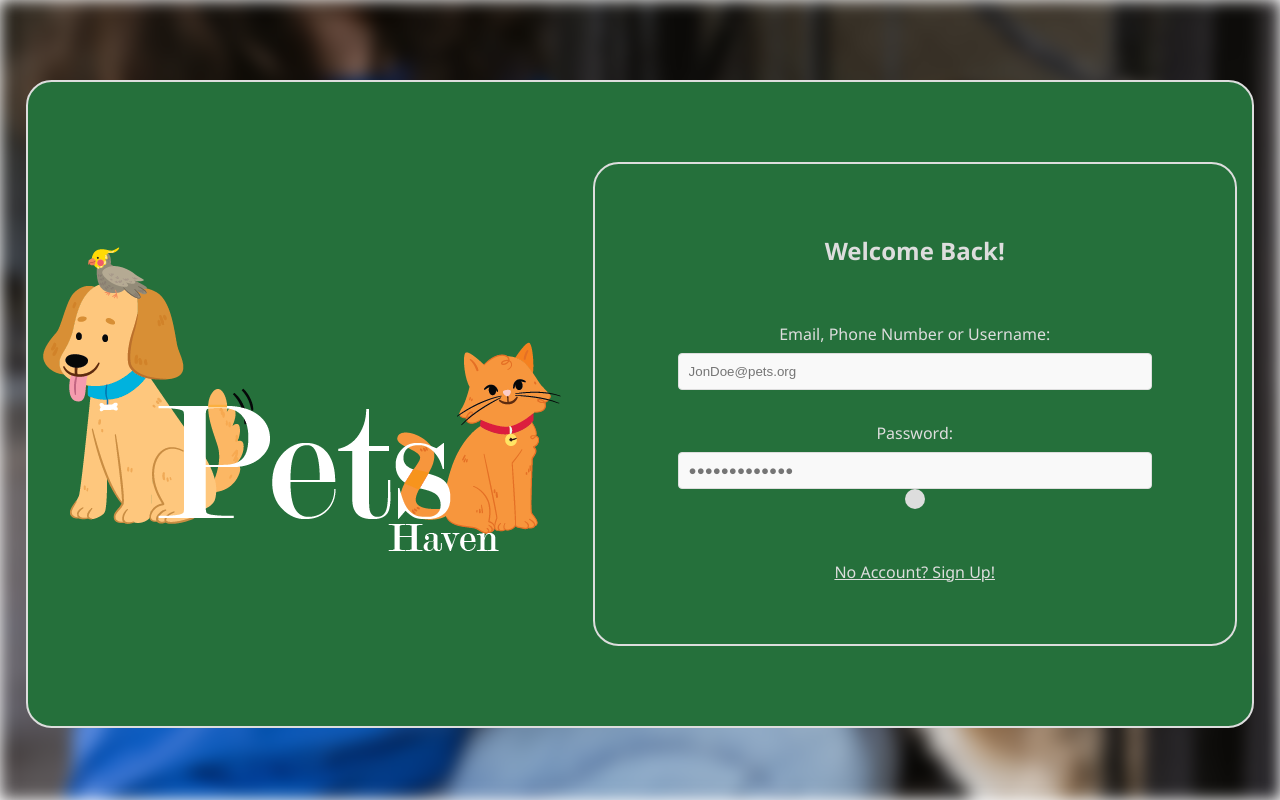
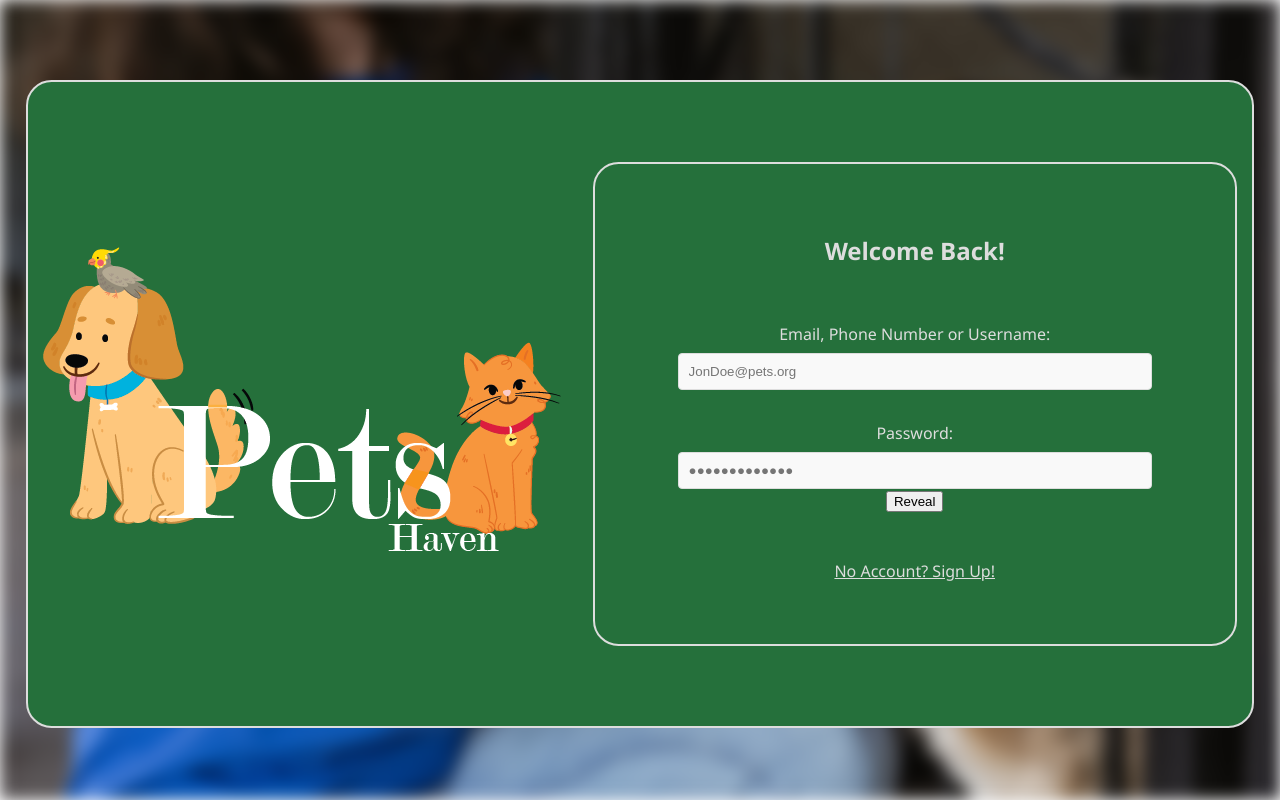
Before and after one commit to Raed-Bourouis/Pets-Projet-Web, a PHP site: page /sign-in.html in a window 1280 px wide. Run offline with PHP 8.4, Linux system fonts and the light colour scheme.

Commit message:
modified

```diff
--- a/sign-in.css
+++ b/sign-in.css
@@ -82,18 +82,3 @@ input{
     border-radius: 4px;
     background-color: #f9f9f9;
 }
-
-.password-toggle {
-    /* Style the button visually (optional) */
-    width: 20px;
-    height: 20px;
-    background-color: #ddd;
-    border: none;
-    border-radius: 50%;
-    cursor: pointer;
-    transition: background-color 0.3s ease;
-  }
-
-  .password-toggle:hover {
-    background-color: #ccc;
-  }
--- a/sign-in.html
+++ b/sign-in.html
@@ -31,7 +31,7 @@
                     <div class="form-group">
                         <label for="password">Password:</label>
                         <input style="margin-top: 1vh;" type="password" id="password" name="password" placeholder="●●●●●●●●●●●●●" required>
-                        <button id="revealpswrd" class="password-toggle"></button>
+                        <button id="revealpswrd">Reveal</button>
 
                     </div>
                     <div class="form-group">
--- a/sign-in.js
+++ b/sign-in.js
@@ -1,13 +1,12 @@
   const passwordInput = document.getElementById('password');
-  const toggleButton = document.querySelector('.password-toggle');
+  const toggleButton = document.querySelector('#revealpswrd');
 
-  toggleButton.addEventListener('click', function() {
-    // Toggle between password and text type for the input field
+  function showpassword() {
     if (passwordInput.type === "password") {
       passwordInput.type = "text";
-      toggleButton.classList.add('show-password'); // Add a class for styling when revealed (optional)
     } else {
       passwordInput.type = "password";
-      toggleButton.classList.remove('show-password'); // Remove the class when masked (optional)
     }
-  });
+  }
+
+  toggleButton.addEventListener('click', showpassword() );
```
